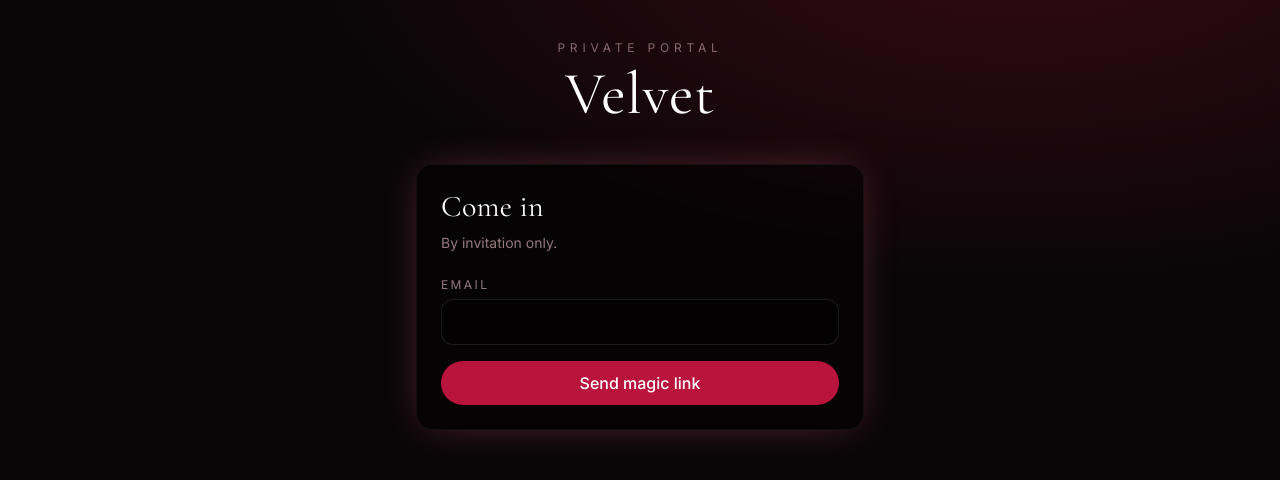
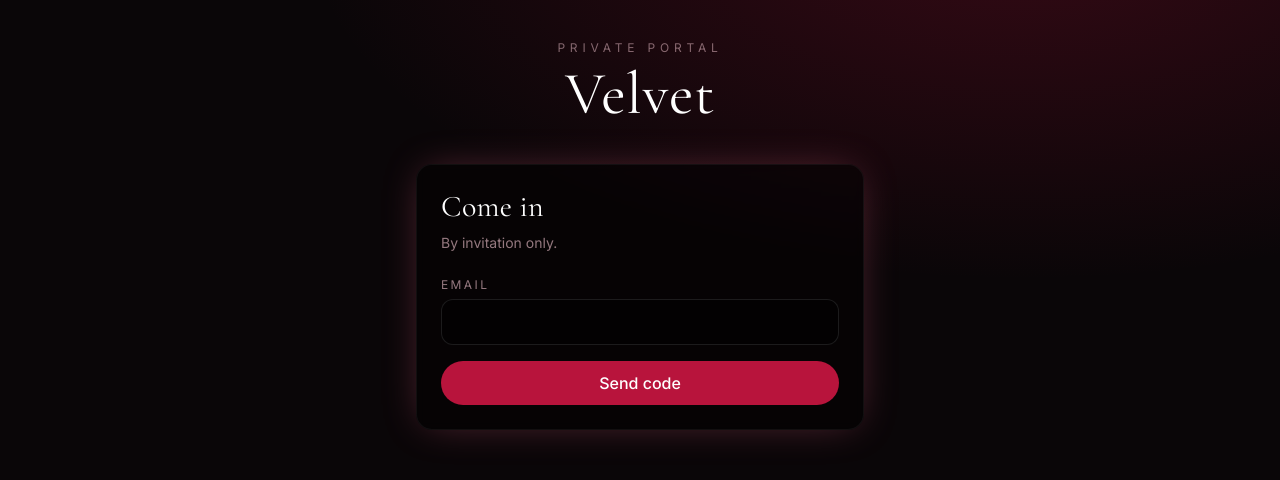
Before and after one commit to DXG3/shortie, a Next.js app: page /login in a window 1280 px wide. Shown: the top 480 px of the page. Built offline with nearby package versions, Linux system fonts and the light colour scheme; no server answers.

Commit message:
login: fallback to 6-digit code entry (fixes cross-device magic-link PKCE loop)

```diff
--- a/app/login/page.tsx
+++ b/app/login/page.tsx
@@ -1,24 +1,45 @@
 "use client";
 import { useState } from "react";
 import { supabaseBrowser } from "@/lib/supabase/client";
+import { useRouter } from "next/navigation";
 
 export default function LoginPage() {
+  const router = useRouter();
   const [email, setEmail] = useState("");
-  const [sent, setSent] = useState(false);
+  const [code, setCode] = useState("");
+  const [stage, setStage] = useState<"email" | "code">("email");
   const [error, setError] = useState<string | null>(null);
   const [busy, setBusy] = useState(false);
 
-  async function submit(e: React.FormEvent) {
+  async function sendCode(e: React.FormEvent) {
     e.preventDefault();
     setBusy(true); setError(null);
     const sb = supabaseBrowser();
     const { error } = await sb.auth.signInWithOtp({
       email,
-      options: { emailRedirectTo: `${window.location.origin}/auth/callback` },
+      options: {
+        emailRedirectTo: `${window.location.origin}/auth/callback`,
+        shouldCreateUser: true,
+      },
     });
     setBusy(false);
-    if (error) setError(error.message);
-    else setSent(true);
+    if (error) { setError(error.message); return; }
+    setStage("code");
+  }
+
+  async function verify(e: React.FormEvent) {
+    e.preventDefault();
+    setBusy(true); setError(null);
+    const sb = supabaseBrowser();
+    const { error } = await sb.auth.verifyOtp({
+      email,
+      token: code.trim(),
+      type: "email",
+    });
+    setBusy(false);
+    if (error) { setError(error.message); return; }
+    router.replace("/");
+    router.refresh();
   }
 
   return (
@@ -26,10 +47,9 @@ export default function LoginPage() {
       <div className="card">
         <h2 className="display text-3xl text-white mb-2">Come in</h2>
         <p className="text-blush/60 text-sm mb-6">By invitation only.</p>
-        {sent ? (
-          <p className="text-blush">Check your inbox. The magic link will bring you home.</p>
-        ) : (
-          <form onSubmit={submit} className="space-y-4">
+
+        {stage === "email" && (
+          <form onSubmit={sendCode} className="space-y-4">
             <div>
               <label className="label">Email</label>
               <input className="input" type="email" required
@@ -37,7 +57,37 @@ export default function LoginPage() {
             </div>
             {error && <p className="text-sm text-rose-soft">{error}</p>}
             <button className="btn-primary w-full" disabled={busy}>
-              {busy ? "Sending..." : "Send magic link"}
+              {busy ? "Sending..." : "Send code"}
+            </button>
+          </form>
+        )}
+
+        {stage === "code" && (
+          <form onSubmit={verify} className="space-y-4">
+            <p className="text-blush/80 text-sm">
+              Check your inbox at <span className="text-white">{email}</span>.<br />
+              Enter the 6-digit code from the email below — ignore the link, it can be flaky on phones.
+            </p>
+            <div>
+              <label className="label">6-digit code</label>
+              <input
+                className="input text-center text-2xl tracking-[0.5em] font-mono"
+                inputMode="numeric"
+                autoComplete="one-time-code"
+                pattern="[0-9]{6}"
+                maxLength={6}
+                required
+                value={code}
+                onChange={(e) => setCode(e.target.value.replace(/\D/g, ""))}
+              />
+            </div>
+            {error && <p className="text-sm text-rose-soft">{error}</p>}
+            <button className="btn-primary w-full" disabled={busy || code.length !== 6}>
+              {busy ? "Verifying..." : "Let me in"}
+            </button>
+            <button type="button" onClick={() => { setStage("email"); setCode(""); setError(null); }}
+              className="text-blush/60 text-xs underline w-full">
+              Use a different email
             </button>
           </form>
         )}
```
